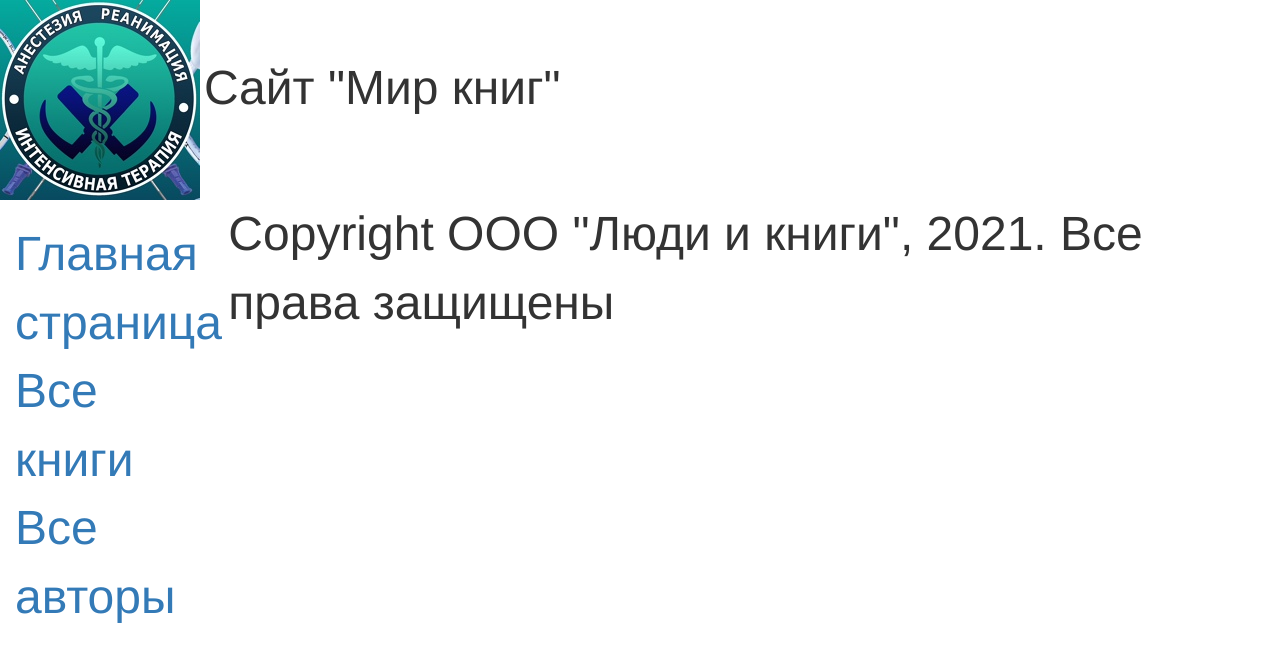
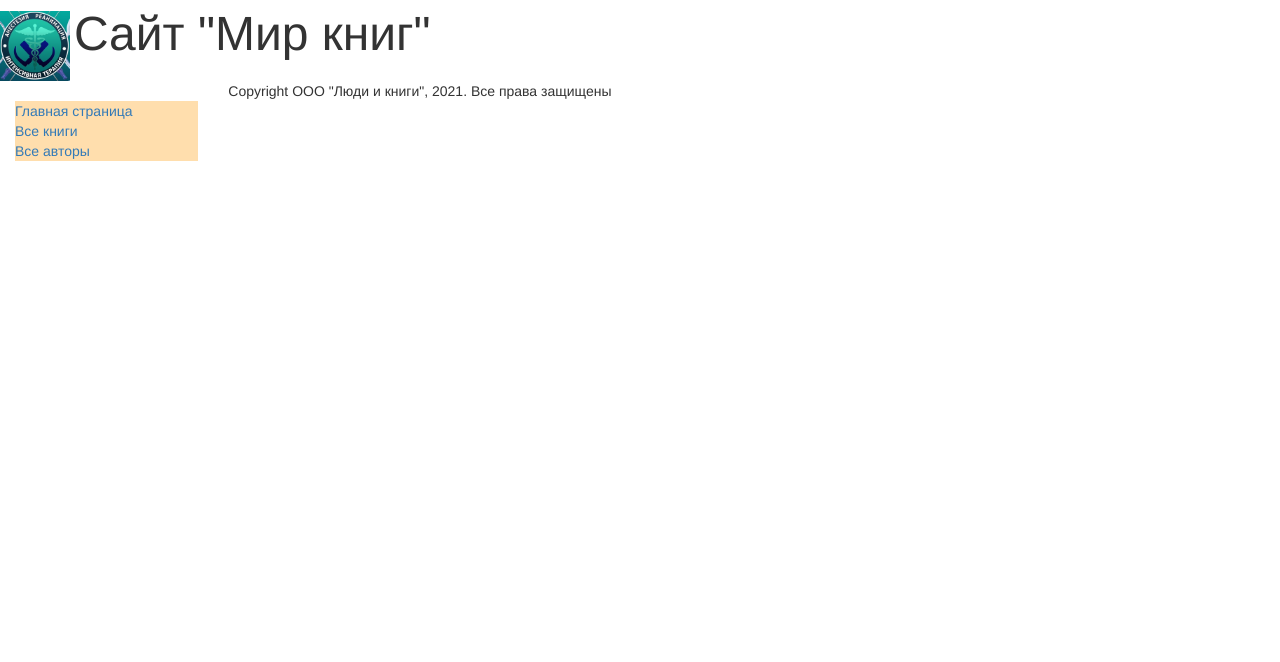
Before and after one commit to arduan/WebBooks, a Django app: template catalog/templates/base_generic.html in a window 1280 px wide. Shown: the top 662 px of the page. Run offline with Django 3.2, Linux system fonts and the light colour scheme; the template is opened without the code that fills it, so the values that code supplies are empty; some libraries are stand-ins or nearby versions.

Commit message:
[update]

```diff
--- a/catalog/static/css/styles.css
+++ b/catalog/static/css/styles.css
@@ -2,4 +2,6 @@
     margin-top: 20px;
     padding: 0;
     list-style: none;
+    background:navajowhite;
+
 }
--- a/catalog/templates/base_generic.html
+++ b/catalog/templates/base_generic.html
@@ -19,8 +19,9 @@
 
     {% block head %}
         <img src="{% static 'images/logotip.jpg' %}"
-        style="width:lOOpx; height:lOOpx;" align="absmiddle">
-        <font size=7, соlоr="blue">Сайт "Мир книг"</fоnt>
+            style="width:70px; height:70px;"
+            align="absmiddle">
+            <font size=7, соlоr="blue">Сайт "Мир книг"</font>
     {% endblock %}
 </head>
 
--- a/catalog/templates/index.html
+++ b/catalog/templates/index.html
@@ -1,7 +1,7 @@
 {% extends 'base_generic.html' %}
 {% block content %}
 <h1>Главная страница</h1>
-    <p>Добро пожаловать в <em>Мир книг</em>, Это очень простой веб-сайт, написанный на Django.
+    <p>Добро пожаловать в <em>Мир книг</em>, Это очень простой веб-сайт, написанный на Django.<br>
         Разработан на Python в качестве учебного примера.</p>>
 
 <h2>Динамический контент</h2>
```
